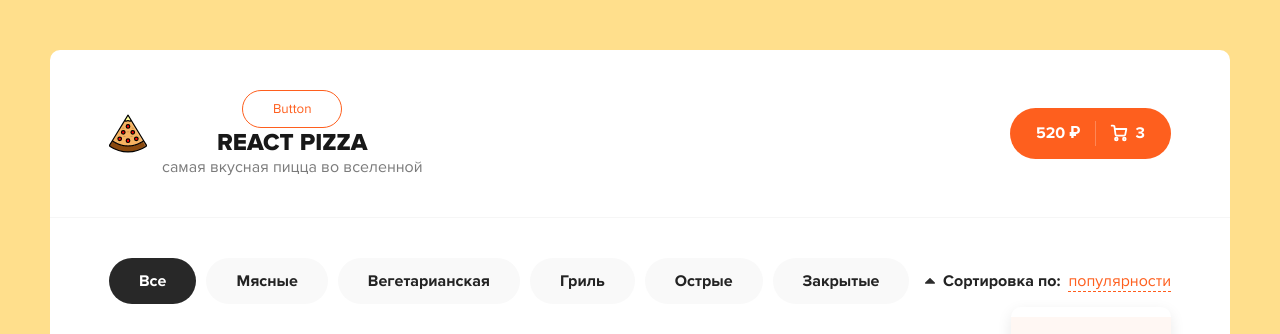
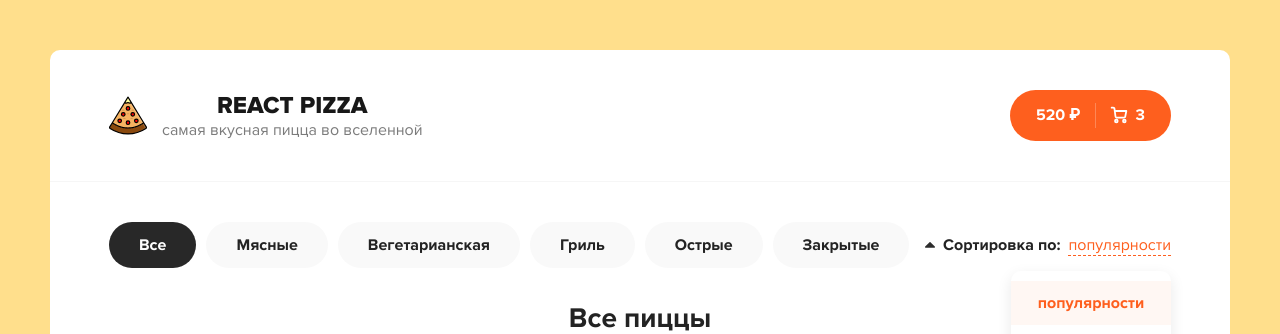
Before and after one commit to Sergey-lang/React-pizza, a React (Create React App) app: page / in a window 1280 px wide. Shown: the top 334 px of the page. Built offline with nearby package versions, Linux system fonts and the light colour scheme.

Commit message:
3 add Categories component

```diff
--- a/src/App.js
+++ b/src/App.js
@@ -1,7 +1,12 @@
 import './App.css'
-import {Header} from './u4-features/Header'
+import {Categories, Header} from './u3-components'
+import React from 'react'
+
 
 function App() {
+
+   const items = ['Мясные', 'Вегетарианская', 'Гриль', 'Острые', 'Закрытые']
+
    return (
        <div className="App">
           <div className="wrapper">
@@ -9,16 +14,9 @@ function App() {
              <div className="content">
                 <div className="container">
                    <div className="content__top">
-                      <div className="categories">
-                         <ul>
-                            <li className="active">Все</li>
-                            <li>Мясные</li>
-                            <li>Вегетарианская</li>
-                            <li>Гриль</li>
-                            <li>Острые</li>
-                            <li>Закрытые</li>
-                         </ul>
-                      </div>
+                      <Categories items={items}
+                                  onClickItem={(name) => console.log(name)}
+                      />
                       <div className="sort">
                          <div className="sort__label">
                             <svg
--- a/src/u3-components/Button.jsx
+++ /dev/null
@@ -1,11 +0,0 @@
-import React from 'react'
-import classNames from 'classnames'
-
-export const Button = (props) => {
-
-   return (
-       <button className={classNames('button', {
-          'button--outline': props.outline,
-       })}>{props.children}</button>
-   )
-}
--- /dev/null
+++ b/src/u3-components/Button/Button.jsx
@@ -0,0 +1,14 @@
+import React from 'react'
+import classNames from 'classnames'
+
+export const Button = ({onClick, className, outline, children}) => {
+
+   return (
+       <button onClick={() => {
+       }}
+               className={classNames('button', className, {
+                  'button--outline': outline,
+               })}
+       >{children}</button>
+   )
+}
--- /dev/null
+++ b/src/u3-components/Categories/Categories.jsx
@@ -0,0 +1,61 @@
+import React from 'react'
+
+export const Categories = ({items, onClickItem}) => {
+
+   let [activeItem, setActiveItem] = React.useState(null)
+
+   const onSelectItem = (index) => {
+      setActiveItem(index)
+   }
+
+   const categoriesArray = items && items
+       .map((name, index) => (
+           <li key={`${name}_${index}`}
+               onClick={() => onSelectItem(index)}
+               className={activeItem === index ? 'active' : ''}
+           >{name}</li>))
+
+   return (
+       <div className="categories">
+          <ul>
+             <li className={activeItem === null ? 'active' : ''}
+                 onClick={() => onSelectItem(null)}>Все</li>
+             {categoriesArray}
+          </ul>
+       </div>
+   )
+}
+
+
+// export class Categories extends React.Component {
+//
+//    state = {
+//       activeItem: null
+//    }
+//
+//    onSelectItem = index => {
+//       this.setState({
+//          activeItem: index
+//       })
+//    }
+//
+//    render() {
+//       let {items, onClickItem} = this.props
+//
+//       const categoriesArray = items
+//           .map((name, index) => (
+//               <li key={`${name}_${index}`}
+//                   onClick={() => this.onSelectItem(index)}
+//                   className={this.state.activeItem === index ? 'active' : ''}
+//               >{name}</li>))
+//
+//       return (
+//           <div className="categories">
+//              <ul>
+//                 <li className="active">Все</li>
+//                 {categoriesArray}
+//              </ul>
+//           </div>
+//       )
+//    }
+// }
--- /dev/null
+++ b/src/u3-components/index.js
@@ -0,0 +1,5 @@
+import {Categories} from './Categories/Categories'
+import {Header} from '../u4-features/Header'
+import {Button} from './Button/Button'
+
+export {Button,Header,Categories}
--- a/src/u4-features/Header.jsx
+++ b/src/u4-features/Header.jsx
@@ -1,6 +1,6 @@
 import React from 'react'
 import logoSvg from '../u1-assets/img/pizza-logo.svg'
-import {Button} from '../u3-components/Button'
+import {Button} from '../u3-components/Button/Button'
 
 export const Header = () => {
    return (
@@ -9,13 +9,12 @@ export const Header = () => {
              <div className="header__logo">
                 <img width="38" src={logoSvg} alt="Pizza logo"/>
                 <div>
-                   <Button outline={true}>Button</Button>
                    <h1>React Pizza</h1>
                    <p>самая вкусная пицца во вселенной</p>
                 </div>
              </div>
              <div className="header__cart">
-                <a href="/cart.html" className="button button--cart">
+                <Button className={'button--cart'}>
                    <span>520 ₽</span>
                    <div className="button__delimiter"></div>
                    <svg
@@ -48,7 +47,7 @@ export const Header = () => {
                       />
                    </svg>
                    <span>3</span>
-                </a>
+                </Button>
              </div>
           </div>
        </div>
```
Also changed, not shown: 1 other file (tests, documents, lock files or other folders).
